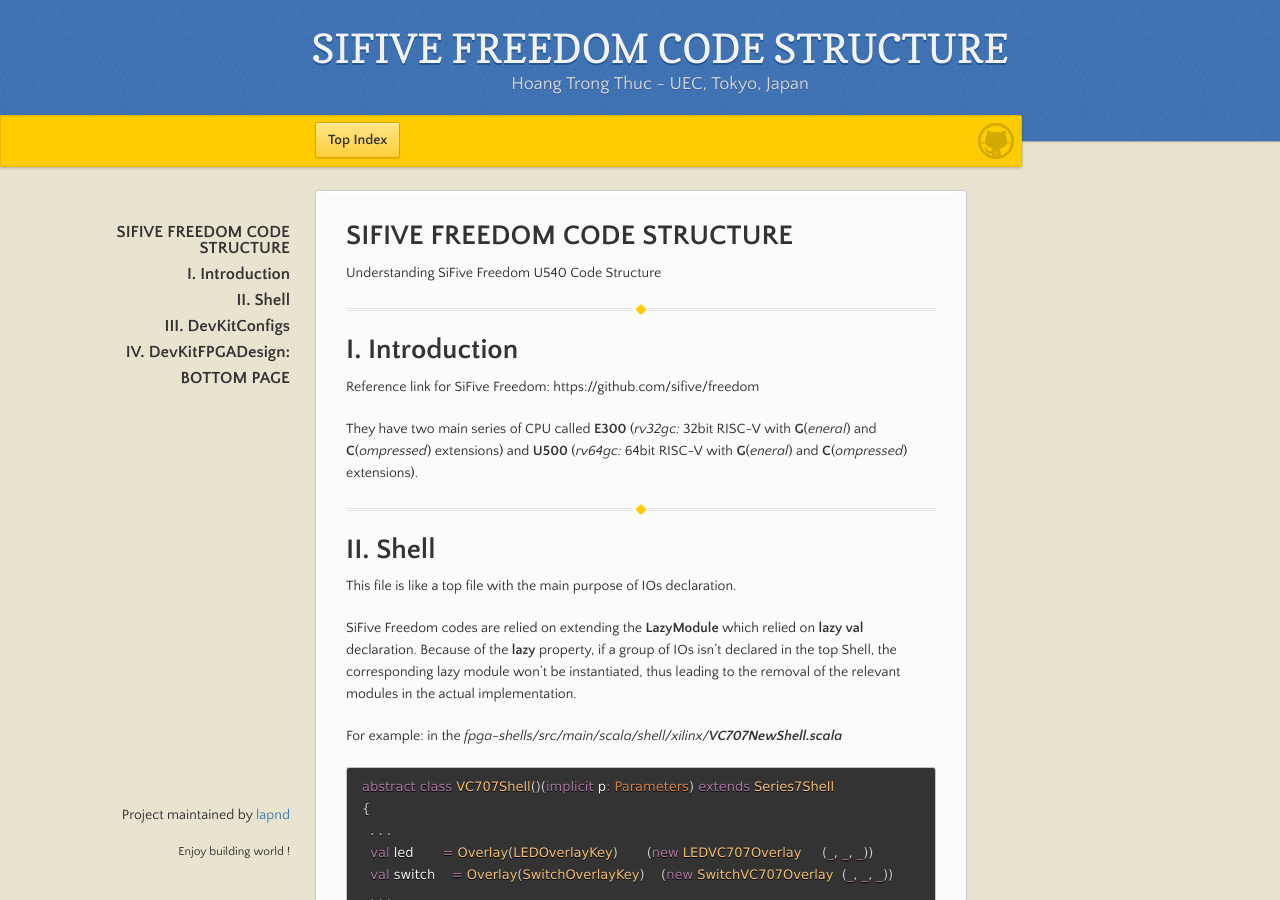
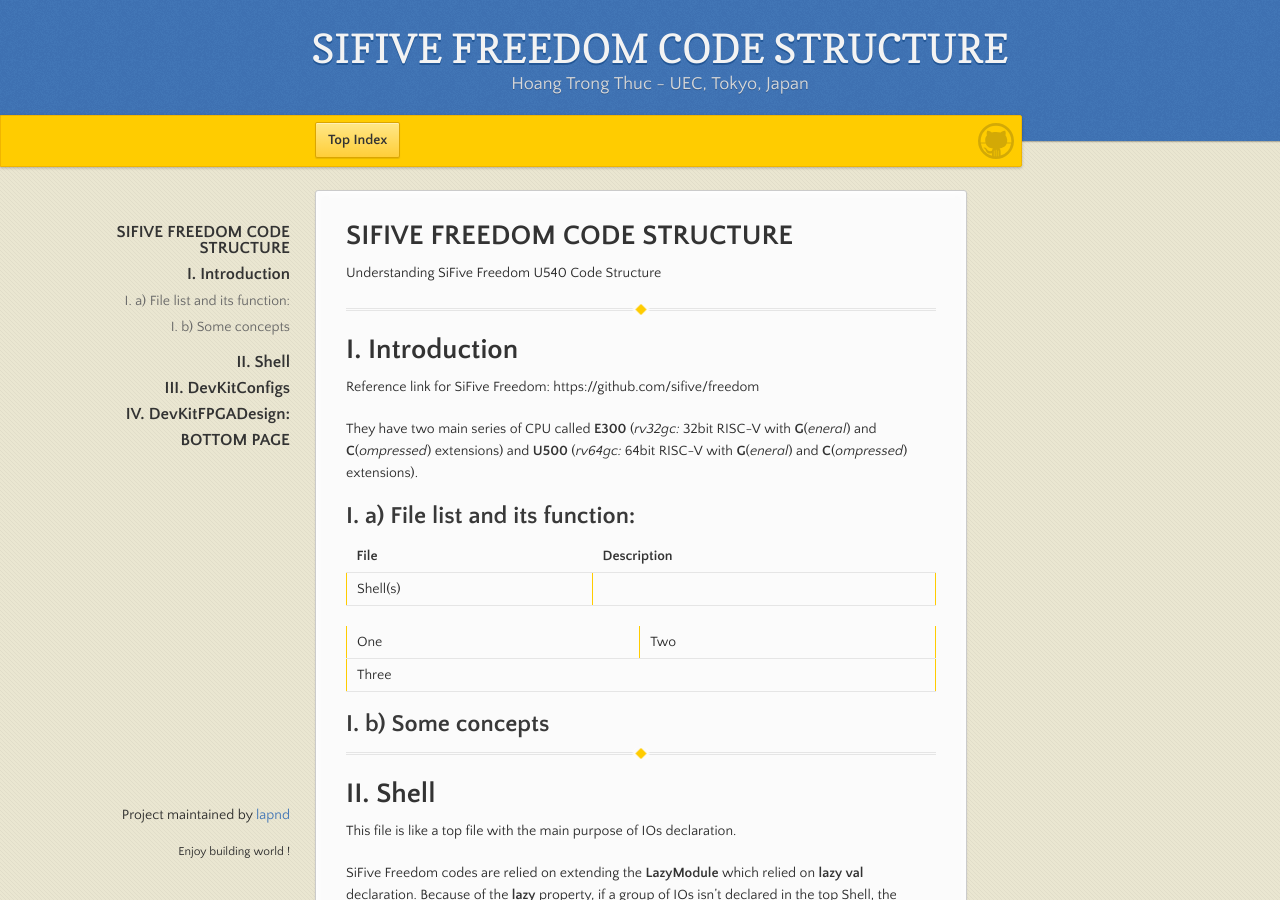
Before and after one commit to lapnd/httdes.github.io, a Jekyll site: the page built from freedom.md, in a window 1280 px wide and 900 px high. Built offline with Jekyll 4.4.1, drawn with Linux system fonts in a browser that asks for light colours; our own code applies the rules of GitHub Pages for plain Markdown files.

Commit message:
Update freedom.md

````diff
--- a/freedom.md
+++ b/freedom.md
@@ -13,6 +13,24 @@ Understanding SiFive Freedom U540 Code Structure
 Reference link for SiFive Freedom: https://github.com/sifive/freedom
 
 They have two main series of CPU called **E300** (*rv32gc:* 32bit RISC-V with **G**(*eneral*) and **C**(*ompressed*) extensions) and **U500** (*rv64gc:* 64bit RISC-V with **G**(*eneral*) and **C**(*ompressed*) extensions).
+
+## I. a) File list and its function:
+
+| **File** | **Description** |
+| :--- | :--- |
+| Shell(s) |  |
+
+<table>
+  <tr>
+    <td>One</td>
+    <td>Two</td>
+  </tr>
+  <tr>
+    <td colspan="2">Three</td>
+  </tr>
+</table>
+
+## I. b) Some concepts
 
 * * *
 
@@ -42,7 +60,7 @@ abstract class VC707Shell()(implicit p: Parameters) extends Series7Shell
   . . .
 }
 ```
-  Then the IOs of leds & switches won't be declared, thus the GPIOs module won't be instantiated in the design, and there will be no GPIOs module in the final verilog code.
+Then the IOs of leds & switches won't be declared, thus the GPIOs module won't be instantiated in the design, and there will be no GPIOs module in the final verilog code.
 
 * * *
 
````
